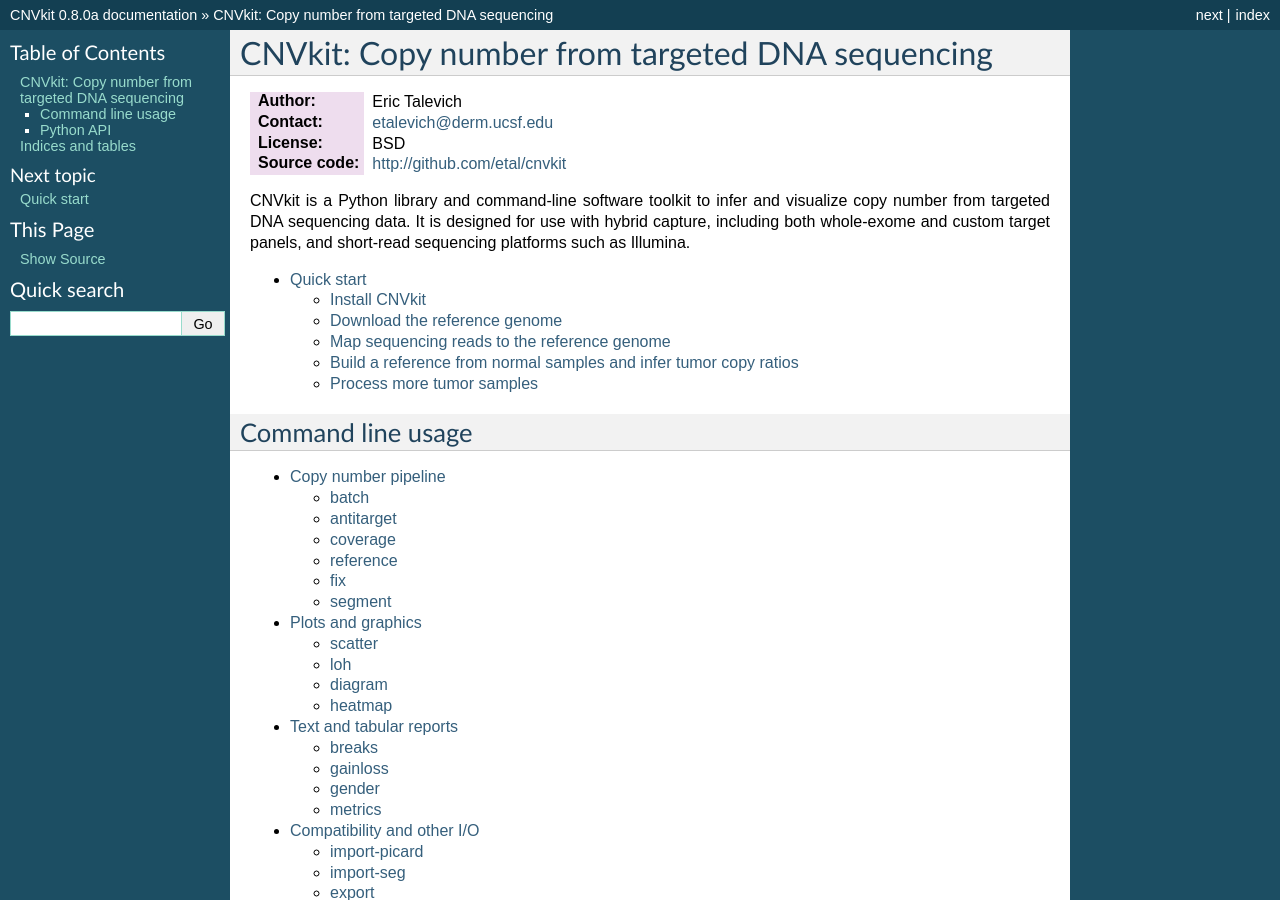
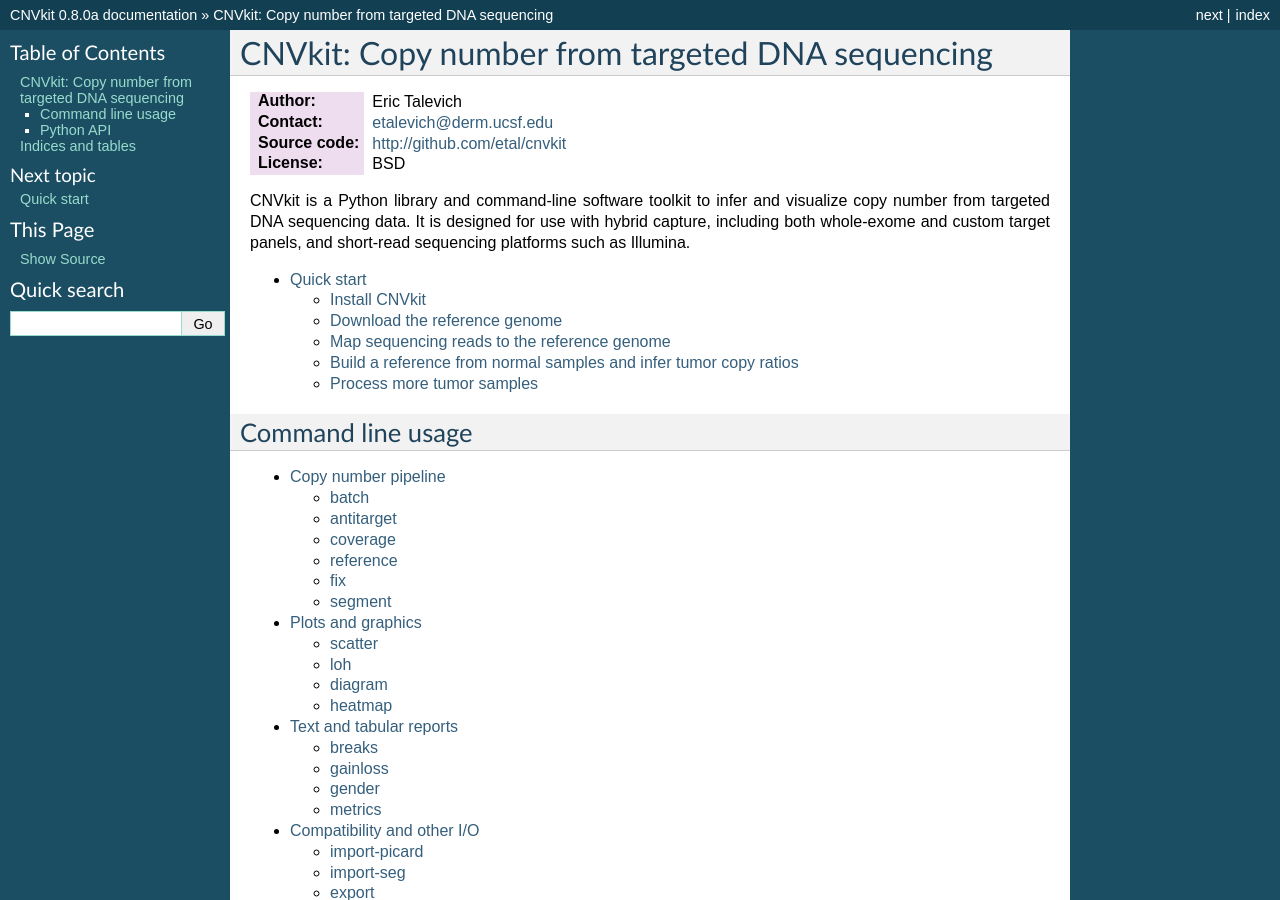
Before and after one commit to etal/cnvkit, a Sphinx documentation site: the page built from doc/index.rst, in a window 1280 px wide and 900 px high. Built offline with Sphinx 7.4.7, drawn with Linux system fonts in a browser that asks for light colours.

Commit message:
doc: tweaked front page

```diff
--- a/doc/index.rst
+++ b/doc/index.rst
@@ -3,8 +3,8 @@
 
 :Author: Eric Talevich
 :Contact: etalevich@derm.ucsf.edu
+:Source code: http://github.com/etal/cnvkit
 :License: BSD
-:Source code: http://github.com/etal/cnvkit
 
 CNVkit is a Python library and command-line software toolkit to infer and
 visualize copy number from targeted DNA sequencing data. It is designed for use
```
